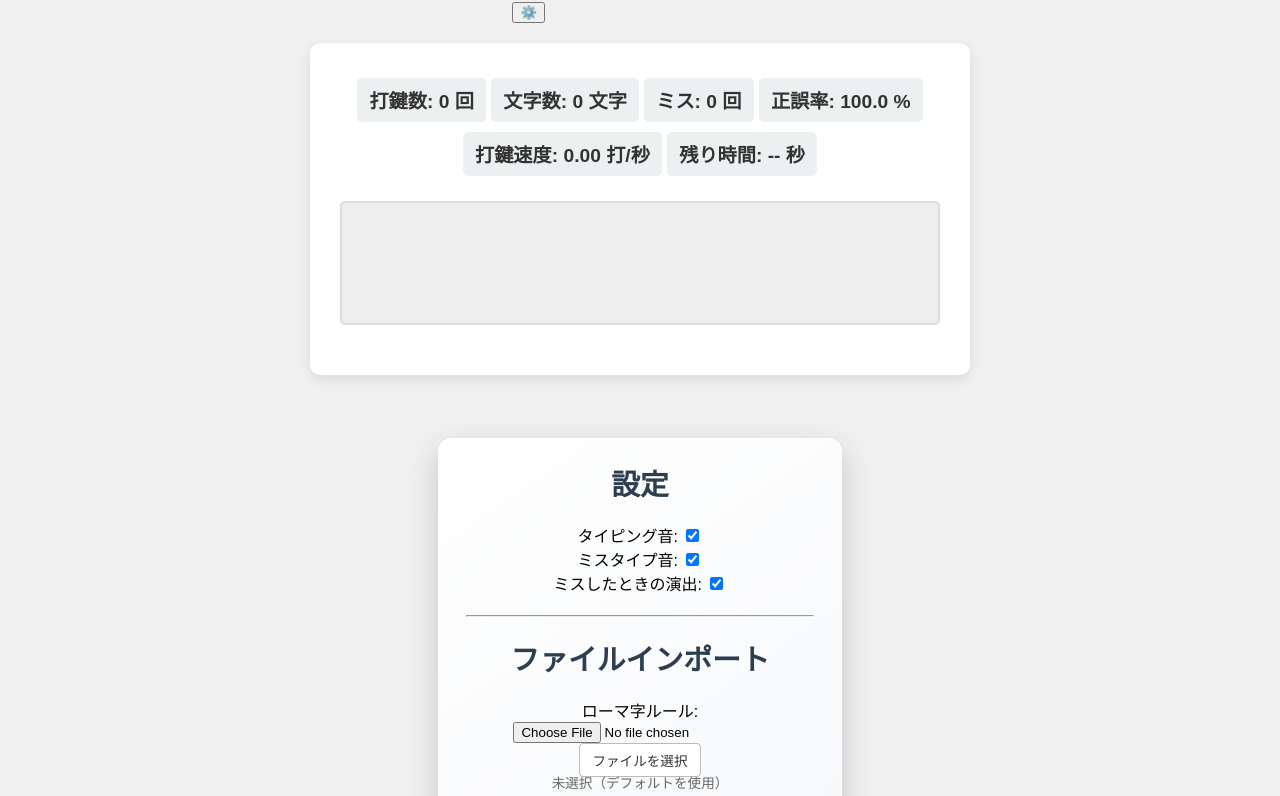
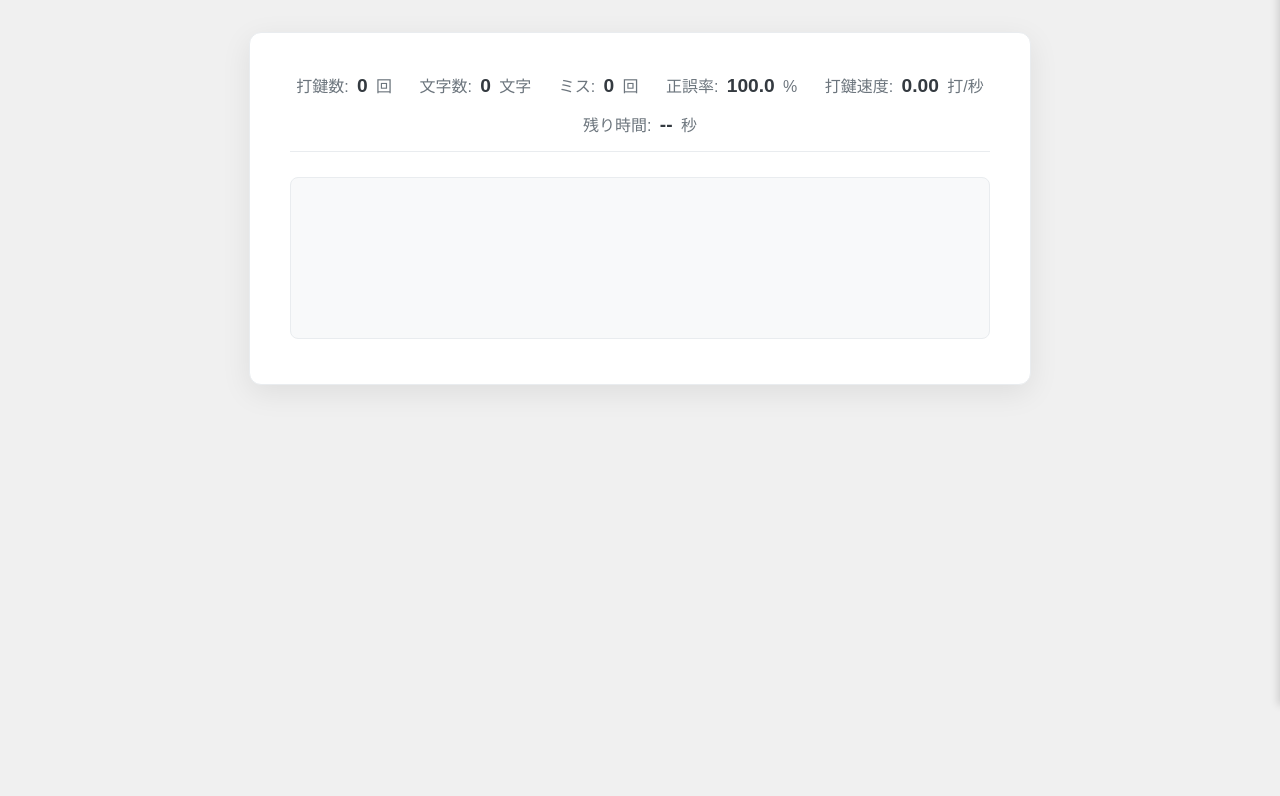
Before and after one commit to kr-prgrm/custom-typing-game, a plain HTML site: page index.html in a window 1280 px wide. Shown: the part 95-891 px from the top of the page. After the commit the page ends 800 px from the top, so only its background shows below. Drawn offline with Linux system fonts and the light colour scheme.

Commit message:
Update style.css

```diff
--- a/style.css
+++ b/style.css
@@ -8,8 +8,10 @@ body {
 }
 
 h1 {
-    color: #388e3c;
-    margin-bottom: 10px;
+    color: #444;
+    margin-bottom: 20px;
+    font-weight: 300;
+    letter-spacing: 1px;
 }
 
 .instruction {
@@ -19,15 +21,26 @@ h1 {
     text-align: center;
 }
 
-.file-import-area {
-    margin-bottom: 20px;
-    padding: 15px;
-    border: 1px solid #ccc;
-    border-radius: 8px;
-    background-color: #fff;
+#settings-button {
+    position: fixed;
+    top: 15px;
+    right: 20px;
+    cursor: pointer;
+    font-size: 28px;
+    z-index: 1002;
+    background-color: rgba(255, 255, 255, 0.5);
+    border-radius: 50%;
+    width: 40px;
+    height: 40px;
     display: flex;
-    flex-direction: column;
-    gap: 10px;
+    align-items: center;
+    justify-content: center;
+    transition: background-color 0.2s;
+    border: none; /* 枠線を消す */
+}
+
+#settings-button:hover {
+    background-color: rgba(255, 255, 255, 0.8);
 }
 
 .file-name {
@@ -55,31 +68,56 @@ h1 {
 
 .game-container {
     margin-top: 20px;
-    background-color: #fff;
-    padding: 30px;
-    border-radius: 10px;
-    box-shadow: 0 4px 12px rgba(0, 0, 0, 0.1);
-    width: 80%;
-    max-width: 600px;
+    background-color: #ffffff;
+    padding: 25px 40px;
+    border-radius: 12px;
+    box-shadow: 0 8px 30px rgba(0, 0, 0, 0.08);
+    width: 90%;
+    max-width: 700px;
     text-align: center;
+    border: 1px solid #e9ecef;
+}
+
+#showResultButton {
+    padding: 10px 20px;
+    font-size: 1.2em;
+    cursor: pointer;
+    background-color: #3498db;
+    color: white;
+    border: none;
+    border-radius: 5px;
+    transition: background-color 0.3s;
+    margin-top: 15px;
+    display: none; /* Initially hidden */
 }
 
 .score-display {
-    font-size: 1.2em;
-    margin-bottom: 20px;
-    font-weight: bold;
-    color: #333;
+    display: flex;
+    justify-content: space-around;
+    flex-wrap: wrap;
+    gap: 15px;
+    padding: 15px 0;
+    margin-bottom: 25px;
+    border-bottom: 1px solid #e9ecef;
+    font-weight: normal;
+    color: #6c757d;
 }
 
 .target-word-area {
-    min-height: 100px;
+    min-height: 120px;
     margin-bottom: 20px;
-    border: 2px solid #ddd;
-    border-radius: 5px;
-    padding: 10px;
-    background-color: #eee;
-    text-align: left;
-    overflow: hidden; /* Prevent text from spilling out */
+    border-radius: 8px;
+    padding: 20px;
+    background-color: #f8f9fa;
+    text-align: center; /* Center the text blocks */
+    overflow: hidden;
+    border: 1px solid #e9ecef;
+    transition: background-color 0.2s ease; /* Smooth transition for error flash */
+}
+
+/* New error flash for the whole target word area */
+.target-word-area.error-flash {
+    background-color: #ffe0e0; /* 薄い赤 */
 }
 
 .target-text {
@@ -152,62 +190,256 @@ h1 {
     background-color: #f9f9f9;
 }
 
-/* モーダル */
+/* モーダル共通スタイル */
 .modal {
-    display: none;
-    position: fixed;
-    z-index: 1;
+    display: none; /* Hidden by default */
+    position: fixed; /* Stay in place */
+    z-index: 1000; /* Sit on top */
     left: 0;
     top: 0;
-    width: 100%;
-    height: 100%;
-    overflow: auto;
-    background-color: rgba(0,0,0,0.4);
+    width: 100%; /* Full width */
+    height: 100%; /* Full height */
+    overflow: auto; /* Enable scroll if needed */
+    background-color: rgba(0,0,0,0.4); /* Black w/ opacity */
+    backdrop-filter: blur(5px); /* Add blur for a modern look */
 }
 
 .modal-content {
     background: linear-gradient(145deg, #ffffff, #f5f7fa);
-    margin: 12% auto;
+    margin: 12% auto; /* 12% from the top and centered */
     padding: 24px 28px;
     border: none;
     width: 80%;
-    max-width: 440px;
+    max-width: 500px;
     text-align: center;
     border-radius: 14px;
     box-shadow: 0 12px 30px rgba(0, 0, 0, 0.18);
     position: relative;
     overflow: hidden;
+    animation: fadeIn 0.3s ease-out; /* Add fade-in animation */
 }
 
-.modal-actions {
-    display: flex;
-    gap: 12px;
-    justify-content: center;
-    margin-top: 15px;
+/* Sidebar for Settings */
+#settings-sidebar {
+    position: fixed;
+    top: 0;
+    right: 0;
+    width: 370px; /* Adjust width as needed */
+    height: 100%;
+    background-color: #f8f9fa; /* Lighter background for sidebar */
+    box-shadow: -2px 0 8px rgba(0, 0, 0, 0.15);
+    transform: translateX(100%); /* Hidden by default */
+    transition: transform 0.3s ease-in-out;
+    z-index: 1001; /* Above game content */
+    overflow-y: auto; /* Enable scrolling if content overflows */
+}
+
+#settings-sidebar.sidebar-open {
+    transform: translateX(0); /* Slide in */
+}
+
+/* Adjust modal-content inside sidebar */
+#settings-sidebar .modal-content {
+    background: none; /* No gradient background for sidebar content */
+    box-shadow: none; /* No shadow for inner content */
+    margin: 0; /* No auto margin */
+    padding: 20px; /* Adjust padding as needed */
+    width: 100%;
+    /* Removed height: 100%; to allow scrolling */
+    border-radius: 0; /* No border-radius for inner content */
+    animation: none; /* Remove fade-in animation */
+    position: static; /* Remove relative positioning if not needed */
+    overflow: hidden; /* Prevent horizontal overflow */
+    box-sizing: border-box; /* Include padding in width calculation */
+}
+
+/* Close button for modals */
+.close-button {
+    position: absolute;
+    top: 10px;
+    right: 15px;
+    color: #aaa;
+    font-size: 32px;
+    font-weight: bold;
+    cursor: pointer;
+    transition: color 0.3s ease;
+}
+
+.close-button:hover,
+.close-button:focus {
+    color: #333;
+    text-decoration: none;
+    cursor: pointer;
 }
 
 .modal-content h2 {
     margin-top: 0;
-    margin-bottom: 20px;
-    font-size: 1.8em;
+    margin-bottom: 25px;
+    font-size: 1.9em;
     color: #2c3e50;
+    font-weight: 600;
 }
 
-.modal-content::before {
-    content: "";
+.setting-item {
+    display: flex;
+    justify-content: space-between;
+    align-items: center;
+    padding: 12px 0;
+    border-bottom: 1px solid #eee;
+}
+
+.setting-item:last-child {
+    border-bottom: none;
+}
+
+.setting-item label {
+    font-size: 1.1em;
+    color: #34495e;
+    cursor: pointer;
+}
+
+.setting-item input[type="checkbox"] {
+    position: relative;
+    width: 40px;
+    height: 24px;
+    -webkit-appearance: none;
+    -moz-appearance: none;
+    appearance: none;
+    background: #ccc;
+    outline: none;
+    border-radius: 12px;
+    transition: background-color 0.3s;
+    cursor: pointer;
+}
+
+.setting-item input[type="checkbox"]::before {
+    content: '';
     position: absolute;
-    inset: 0;
-    border-radius: inherit;
-    pointer-events: none;
-    border: 1px solid rgba(255, 255, 255, 0.7);
+    width: 20px;
+    height: 20px;
+    border-radius: 50%;
+    top: 2px;
+    left: 2px;
+    background: #fff;
+    transform: translateX(0);
+    transition: transform 0.3s;
+    box-shadow: 0 2px 5px rgba(0,0,0,0.2);
+}
+
+.setting-item input[type="checkbox"]:checked {
+    background: #2ecc71; /* Green for checked state */
+}
+
+.setting-item input[type="checkbox"]:checked::before {
+    transform: translateX(16px);
+}
+
+/* File Import Section Styling */
+.hidden-file-input {
+    display: none;
+}
+
+.file-import-section {
+    background-color: #ffffff;
+    border: 1px solid #e9ecef;
+    border-radius: 8px;
+    padding: 15px;
+    margin-bottom: 20px;
+    text-align: left;
+    display: flex;
+    flex-direction: column;
+    gap: 10px;
+}
+
+.file-import-label {
+    font-weight: bold;
+    color: #333;
+    margin-bottom: 5px;
+    display: block;
+}
+
+.file-input-wrapper {
+    display: flex;
+    align-items: center;
+    gap: 10px;
+}
+
+.import-button {
+    background-color: #3498db;
+    color: white;
+    border: none;
+    padding: 8px 15px;
+    border-radius: 4px;
+    cursor: pointer;
+    transition: background-color 0.2s;
+    flex-shrink: 0;
+    text-align: center;
+}
+.import-button:hover {
+    background-color: #2980b9;
+}
+
+.file-input-wrapper .file-name {
+    flex-grow: 1;
+    margin: 0;
+    text-align: left;
+    white-space: nowrap;
+    overflow: hidden;
+    text-overflow: ellipsis;
+    font-size: 0.9em; /* Ensure consistent font size */
+    color: #666; /* Ensure consistent color */
+}
+
+.file-import-section .small-button { /* Targets reset buttons within import section */
+    margin-top: 10px;
+    align-self: flex-start;
+    padding: 8px 15px; /* Slightly larger padding for consistency */
+}
+
+/* Adjust h2 and hr spacing within modal-content */
+#settings-sidebar .modal-content h2 {
+    margin-top: 20px; /* Add margin to top of sub-section h2 */
+    margin-bottom: 15px;
+    font-size: 1.5em; /* Slightly smaller for sub-sections */
+}
+#settings-sidebar .modal-content h2:first-of-type {
+    margin-top: 0;
+}
+
+hr {
+    border: none;
+    border-top: 1px solid #eee;
+    margin: 25px 0; /* More spacing for separator */
+}
+
+@keyframes fadeIn {
+    from { opacity: 0; transform: translateY(-20px); }
+    to { opacity: 1; transform: translateY(0); }
+}
+
+@keyframes fadeOut {
+    from { opacity: 1; transform: translateY(0); }
+    to { opacity: 0; transform: translateY(-20px); }
+}
+
+.modal.closing .modal-content {
+    animation: fadeOut 0.3s ease-out forwards;
 }
 
 div.info {
-    background-color: #ecf0f1;
-    padding: 8px 12px;
-    border-radius: 5px;
-    display: inline-block;
-    margin: 5px 0;
+    background-color: transparent;
+    padding: 0;
+    margin: 0;
+    text-align: center;
+    color: #6c757d; /* Label color */
+    font-size: 1em;
+}
+
+div.info span {
+    font-weight: 600;
+    color: #343a40; /* Value color */
+    font-size: 1.2em;
+    margin: 0 0.2em;
 }
 
 .typed-correct {
@@ -229,17 +461,7 @@ div.info {
     border-radius: 3px;
 }
 
-.file-import-area {
-    margin-top: 20px;
-    margin-bottom: 20px;
-    padding: 15px;
-    border: 1px solid #ccc;
-    border-radius: 8px;
-    background-color: #fff;
-    display: flex;
-    flex-direction: column;
-    gap: 10px;
-}
+
 
 #resultModal {
     display: none;
@@ -255,23 +477,18 @@ div.info {
 
 .error-flash {
     background-color: #ffe0e0; /* 薄い赤 */
-    animation: shake 0.2s; /* 揺れアニメーション */
-}
-
-@keyframes shake {
-    0% { transform: translateX(0); }
-    25% { transform: translateX(-5px); }
-    50% { transform: translateX(5px); }
-    75% { transform: translateX(-5px); }
-    100% { transform: translateX(0); }
 }
 
 /* タイマーの残り時間が少ない時のスタイル */
 .score-display .info.low-time {
-    background-color: #ffe0e0; /* 薄い赤色の背景 */
-    border-color: red; /* 枠線を赤く */
-    color: red; /* テキストも赤く */
+    background-color: #d9534f; /* 濃い赤色 */
+    color: white; /* 白文字 */
     font-weight: bold;
+    padding: 5px 12px; /* 余白を大きく */
+    border-radius: 8px; /* 角を丸く */
+}
+.score-display .info.low-time span {
+    color: white;
 }
 
 /* 結果表示モーダルのテーブル */
```
